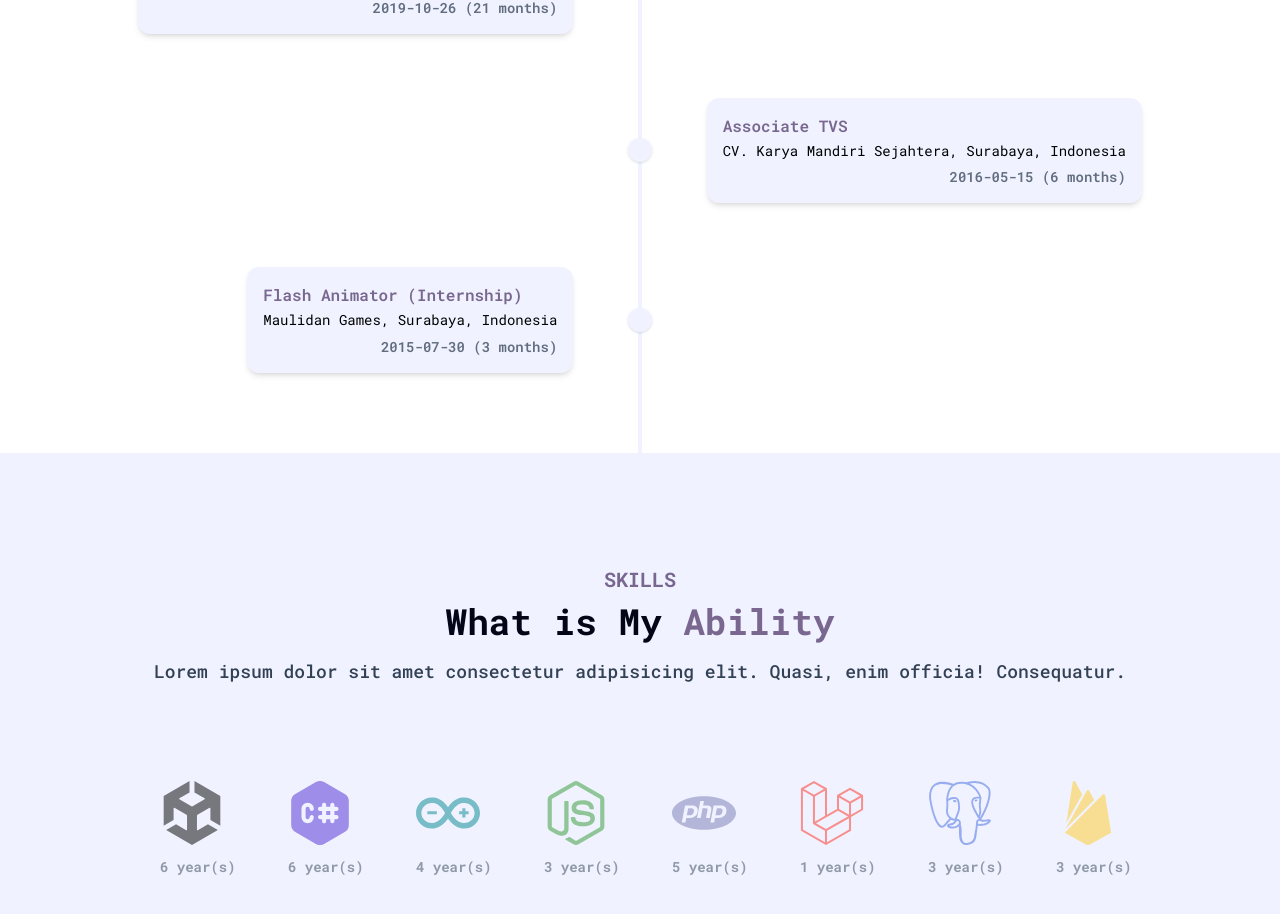
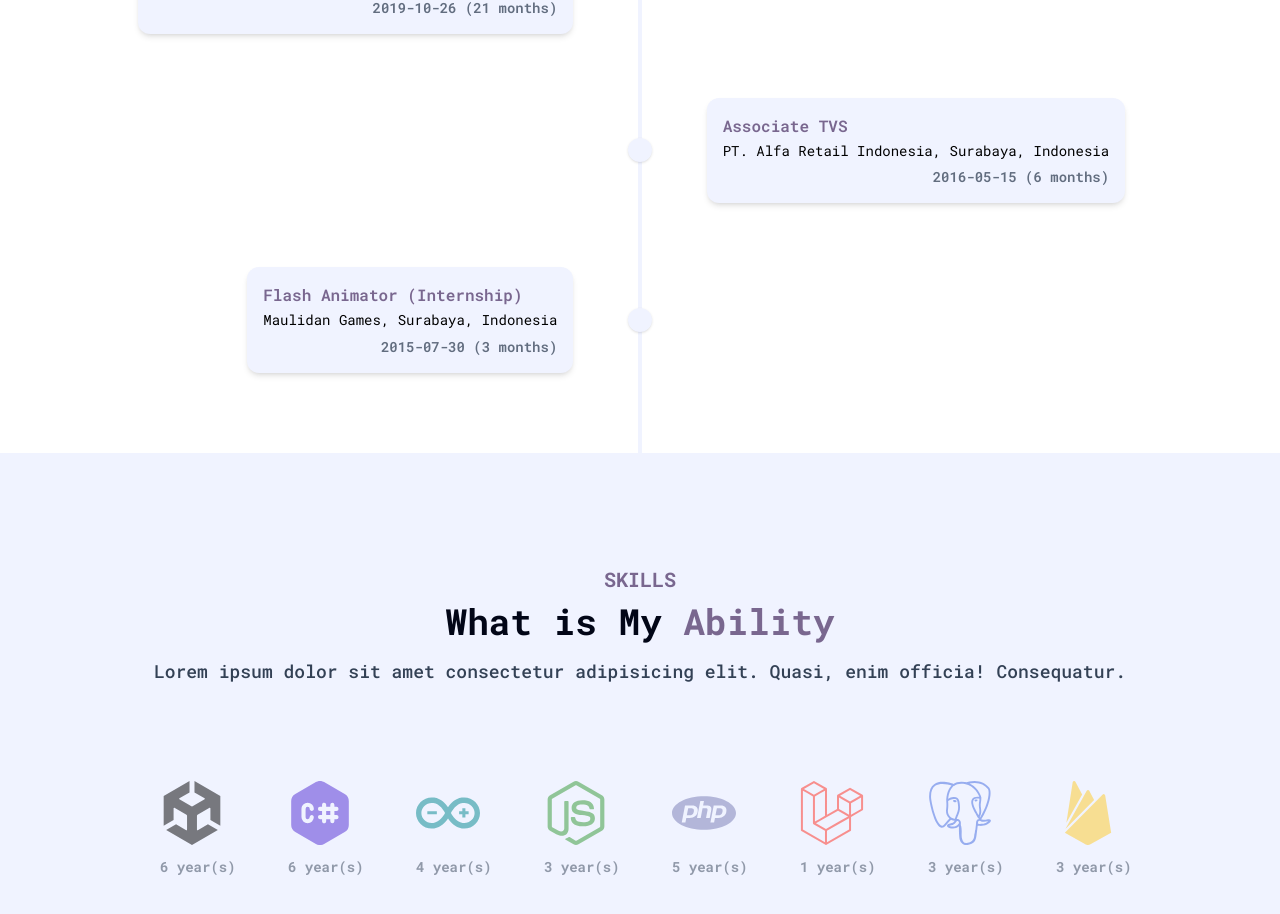
Before and after one commit to erlankurnia/erlankurnia.github.io, a Vue app: page / in a window 1280 px wide. Shown: the part 2053-2967 px from the top of the page. Built offline with nearby package versions, Linux system fonts and the light colour scheme.

Commit message:
Update Timeline2Component.vue

```diff
--- a/src/components/Timeline2Component.vue
+++ b/src/components/Timeline2Component.vue
@@ -109,7 +109,7 @@ export default {
 			{
 				title: "Associate TVS",
 				date: "2016-05-15 (6 months)",
-				desc: "CV. Karya Mandiri Sejahtera, Surabaya, Indonesia",
+				desc: "PT. Alfa Retail Indonesia, Surabaya, Indonesia",
 				url: "",
 			},
 			{
```
